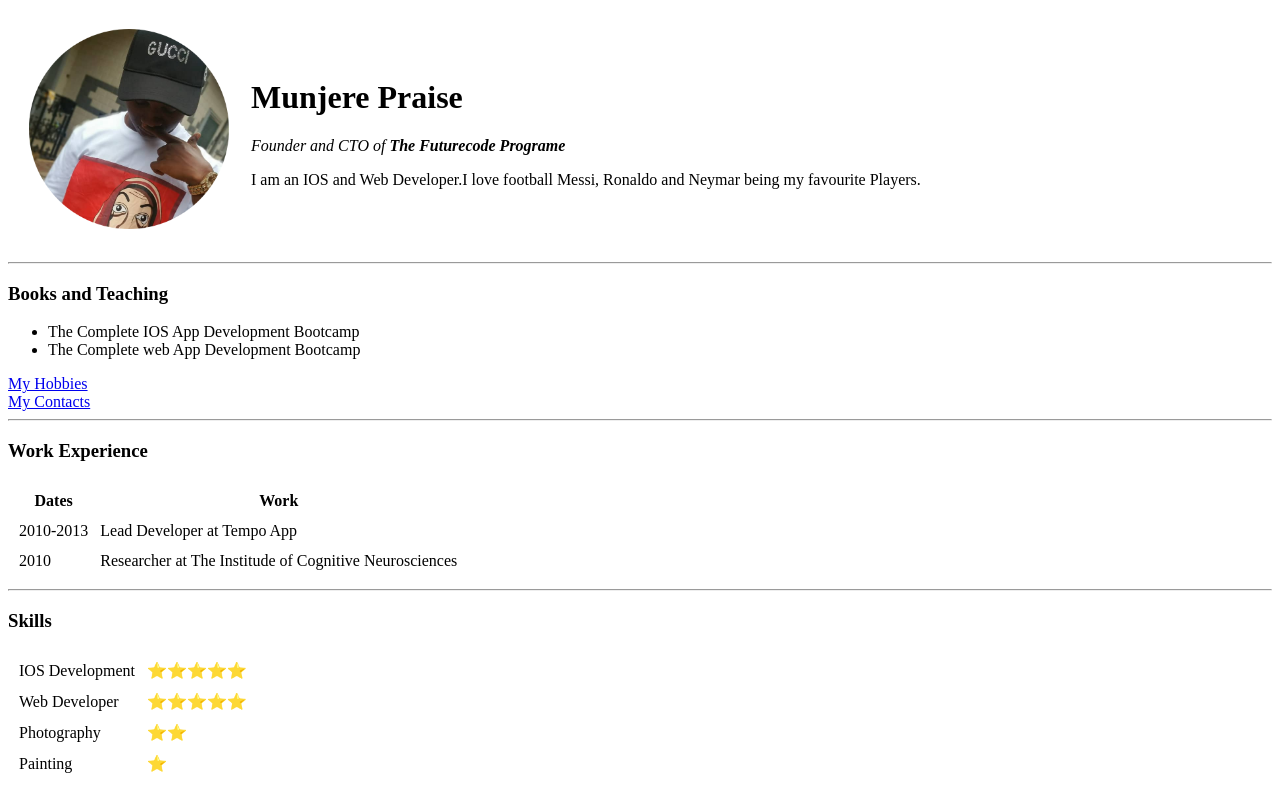
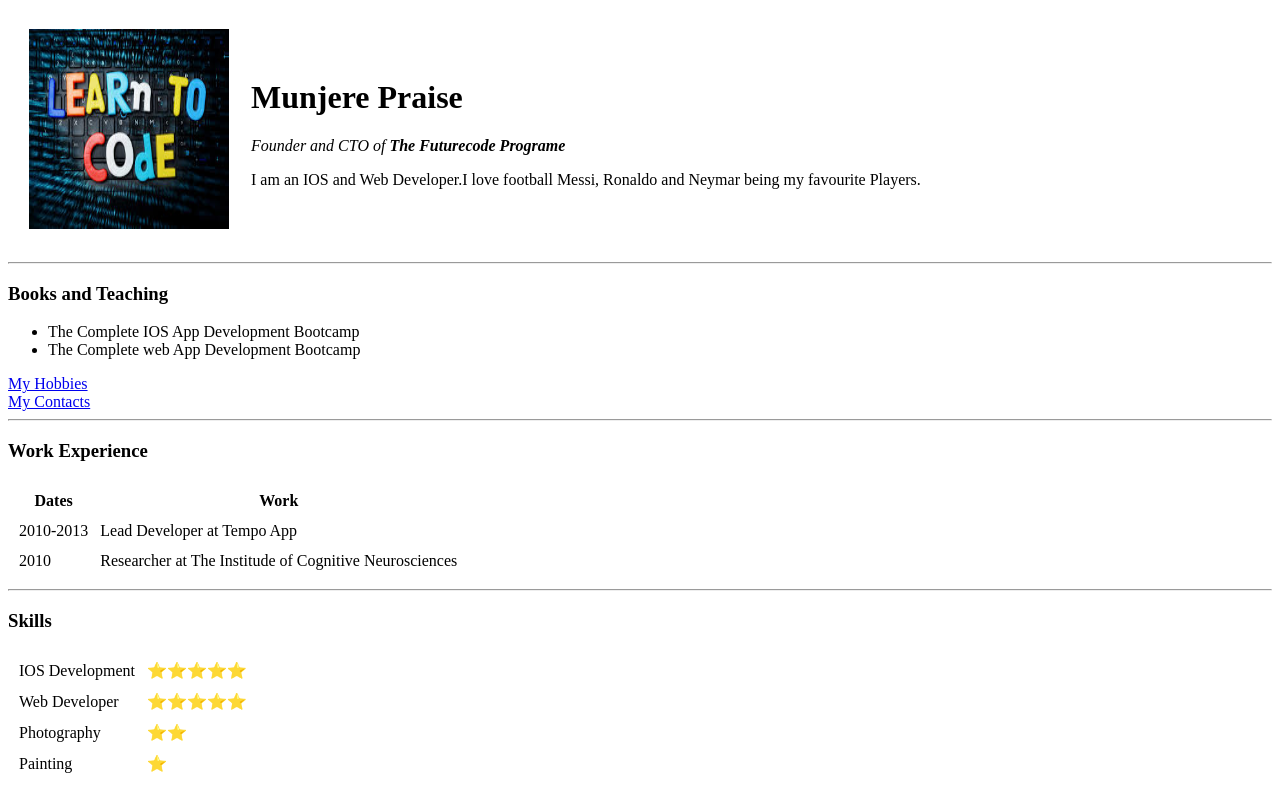
Before and after one commit to CodingPower-AI/CV, a plain HTML site: page index.html in a window 1280 px wide. Drawn offline with Linux system fonts and the light colour scheme.

Commit message:
New files to cv

```diff
--- a/index.html
+++ b/index.html
@@ -10,7 +10,7 @@
 <body>
     <table cellspacing="20"   >
         <tr>
-            <td><img src="images/pic2.PNG" alt="Munjere's profile picture" width="200px" height="200px"></td>
+            <td><img src="images/praise.jpg" alt="Munjere's profile picture" width="200px" height="200px"></td>
             <td><h1>Munjere Praise</h1>
                 <p><em> Founder and CTO of <strong> The Futurecode Programe</strong></em> </p>
                 <p>I am an IOS and Web Developer.I love football Messi, Ronaldo and Neymar being my favourite Players.</p></td>
```
Also changed, not shown: images/praise.jpg (added).
